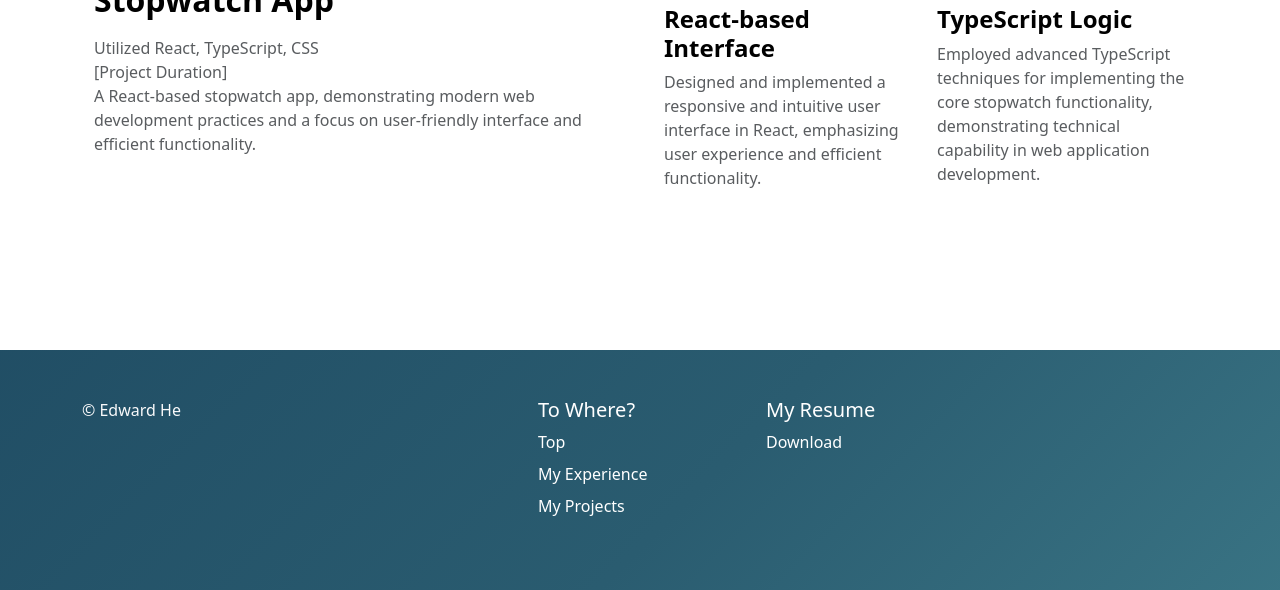
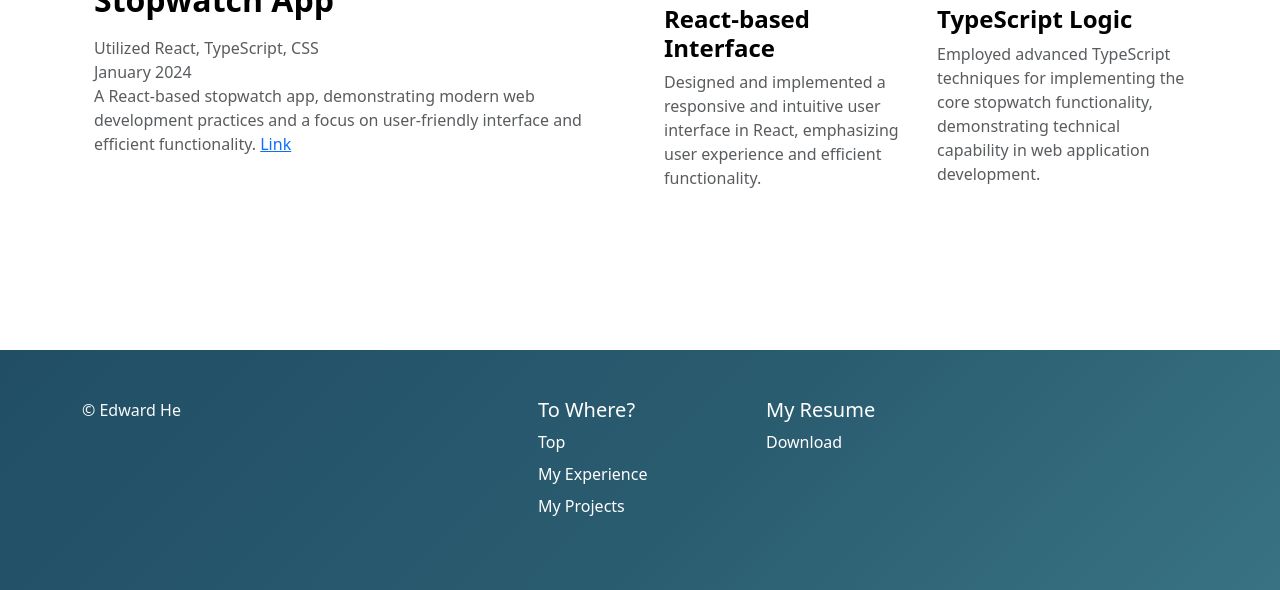
Before and after one commit to EDHE08232001/MyPersonalSite, a plain HTML site: page index.html in a window 1280 px wide. Shown: the part 3174-3764 px from the top of the page. Drawn offline with nearby package versions, Linux system fonts and the light colour scheme.

Commit message:
Update index.html

```diff
--- a/index.html
+++ b/index.html
@@ -291,10 +291,10 @@
                     <p class="text-body-secondary">
                         Utilized React, TypeScript, CSS
                         <br>
-                        [Project Duration]
+                        January 2024
                         <br>
                         A React-based stopwatch app, demonstrating modern web development practices and a focus on
-                        user-friendly interface and efficient functionality.
+                        user-friendly interface and efficient functionality. <a href="https://github.com/EDHE08232001/InternAssessmentSolution">Link</a>
                     </p>
                 </div>
 
```
